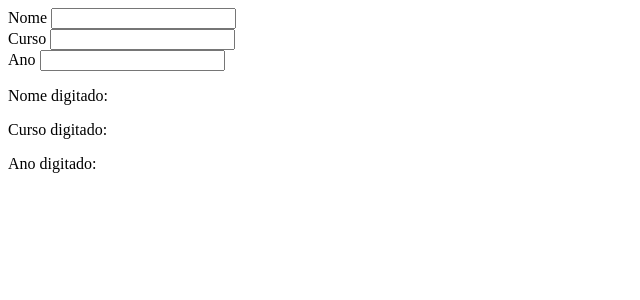
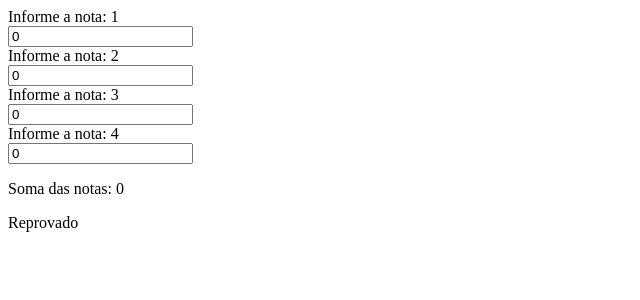
Before and after one commit to AndreyODev/curso-dev-web, a React (Vite) app in the folder react/vite/App1/: page / in a window 1280 px wide. Shown: the top 300 px of the page, without its empty margins (0-640 px from the left). Built offline with nearby package versions, Linux system fonts and the light colour scheme.

Commit message:
feat: adiciona aula 16 sobre elevação de state

```diff
--- a/react/vite/App1/src/App.jsx
+++ b/react/vite/App1/src/App.jsx
@@ -1,37 +1,75 @@
-// Aula 15 - Manipulando objetos com State usando apenas um state para vários componentes
-
+// Aula 16 - Elevação de State
 import { useState } from "react";
+import Nota from "./components/Nota";
+import Resultado from "./components/Resultado";
 
 export default function App() {
-  const [form, setForm] = useState({ nome: "", curso: "", ano: "" });
-  const handleFormChange = (e) => {
-    if (e.target.getAttribute("name") == "fnome") {
-      setForm({ nome: e.target.value, curso: form.curso, ano: form.ano });
-    } else if (e.target.getAttribute("name") == "fcurso") {
-      setForm({ nome: form.nome, curso: e.target.value, ano: form.ano });
-    } else if (e.target.getAttribute("name") == "fano") {
-      setForm({ nome: form.nome, curso: form.curso, ano: e.target.value });
+  const [notas, setNotas] = useState({ nota1: "0", nota2: "0", nota3: "0", nota4: "0" });
+
+  const handleSetNotas = (e) => {
+    if (e.target.getAttribute("name") == "nota1") {
+      setNotas({ ...notas, nota1: e.target.value });
+    } else if (e.target.getAttribute("name") == "nota2") {
+      setNotas({ ...notas, nota2: e.target.value });
+    } else if (e.target.getAttribute("name") == "nota3") {
+      setNotas({ ...notas, nota3: e.target.value });
+    } else if (e.target.getAttribute("name") == "nota4") {
+      setNotas({ ...notas, nota4: e.target.value });
     }
   };
 
+  // const [nota1, setNota1] = useState(0);
+  // const [nota2, setNota2] = useState(0);
+  // const [nota3, setNota3] = useState(0);
+  // const [nota4, setNota4] = useState(0);
   return (
     <>
-      <label>Nome </label>
-      <input type="text" name="fnome" value={form.nome} onChange={(e) => handleFormChange(e)} />
-      <br />
-      <label>Curso </label>
-      <input type="text" name="fcurso" value={form.curso} onChange={(e) => handleFormChange(e)} />
-      <br />
-      <label>Ano </label>
-      <input type="text" name="fano" value={form.ano} onChange={(e) => handleFormChange(e)} />
-      <br />
-
-      <p>Nome digitado: {form.nome}</p>
-      <p>Curso digitado: {form.curso}</p>
-      <p>Ano digitado: {form.ano}</p>
+      <Nota num={1} name="nota1" nota={notas.nota1} setNota={handleSetNotas} />
+      <Nota num={2} name="nota2" nota={notas.nota2} setNota={handleSetNotas} />
+      <Nota num={3} name="nota3" nota={notas.nota3} setNota={handleSetNotas} />
+      <Nota num={4} name="nota4" nota={notas.nota4} setNota={handleSetNotas} />
+      <Resultado
+        somaNotas={
+          parseFloat(notas.nota1) + parseFloat(notas.nota2) + parseFloat(notas.nota3) + parseFloat(notas.nota4)
+        }
+      />
     </>
   );
 }
+
+// Aula 15 - Manipulando objetos usando apenas um state
+// import { useState } from "react";
+
+// export default function App() {
+//   const [form, setForm] = useState({ nome: "", curso: "", ano: "" });
+//   const handleFormChange = (e) => {
+//     if (e.target.getAttribute("name") == "fnome") {
+//       setForm({ nome: e.target.value, curso: form.curso, ano: form.ano });
+//     } else if (e.target.getAttribute("name") == "fcurso") {
+//       setForm({ nome: form.nome, curso: e.target.value, ano: form.ano });
+//     } else if (e.target.getAttribute("name") == "fano") {
+//       setForm({ nome: form.nome, curso: form.curso, ano: e.target.value });
+//     }
+//   };
+
+//   return (
+//     <>
+//       <label>Nome </label>
+//       <input type="text" name="fnome" value={form.nome} onChange={(e) => handleFormChange(e)} />
+//       <br />
+//       <label>Curso </label>
+//       <input type="text" name="fcurso" value={form.curso} onChange={(e) => handleFormChange(e)} />
+//       <br />
+//       <label>Ano </label>
+//       <input type="text" name="fano" value={form.ano} onChange={(e) => handleFormChange(e)} />
+//       <br />
+
+//       <p>Nome digitado: {form.nome}</p>
+//       <p>Curso digitado: {form.curso}</p>
+//       <p>Ano digitado: {form.ano}</p>
+//     </>
+//   );
+// }
 
 // Aula 14 - Manipulando elementos de formulário
 // import { useState } from "react";
--- /dev/null
+++ b/react/vite/App1/src/components/Nota.jsx
@@ -0,0 +1,15 @@
+export default function Nota(props) {
+  return (
+    <div>
+      <label>Informe a nota: {props.num}</label>
+      <br />
+      <input
+        type="text"
+        name={props.name}
+        value={props.nota}
+        onChange={props.setNota}
+        /*onChange={(e) => props.setNota(e.target.value)}*/
+      />
+    </div>
+  );
+}
--- /dev/null
+++ b/react/vite/App1/src/components/Resultado.jsx
@@ -0,0 +1,8 @@
+export default function Nota(props) {
+  return (
+    <div>
+      <p>Soma das notas: {props.somaNotas}</p>
+      <p>{props.somaNotas >= 60 ? "Aprovado" : "Reprovado"}</p>
+    </div>
+  );
+}
```
